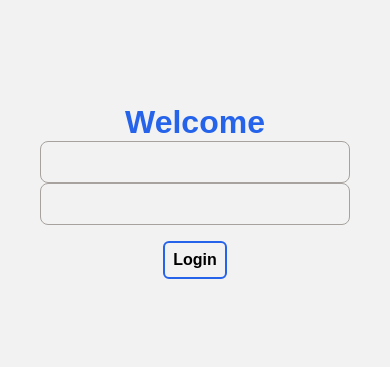
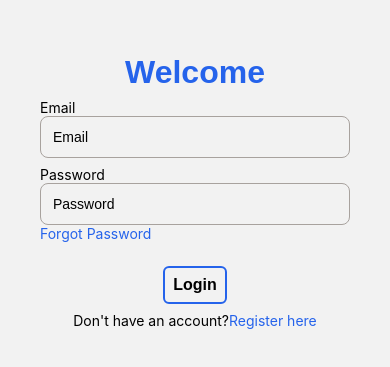
Before and after one commit to bea-austria/nameless, a React Native app: screen /Login in a window 390 px wide. Shown: the part 231-598 px from the top of the page. Built offline with nearby package versions, Linux system fonts and the light colour scheme.

Commit message:
Allow navigation to signup screen

```diff
--- a/src/screens/auth/Login.tsx
+++ b/src/screens/auth/Login.tsx
@@ -1,12 +1,15 @@
-import { ScrollView, Text, View, KeyboardAvoidingView } from "react-native";
-import { Formik, Form, Field } from "formik";
+import { Text, View, KeyboardAvoidingView } from "react-native";
+import { Formik } from "formik";
 import * as Yup from 'yup';
 import TextInput from "../../components/TextInput";
 import Button from "../../components/Button";
+import { useNavigation } from "@react-navigation/native";
+import { ScreenRef } from "../../helper/ScreenRef";
 
 const Login = () => {
+    const navigation = useNavigation();
 
-    let validationSchema = Yup.object().shape({
+    const validationSchema = Yup.object().shape({
         logInEmail: Yup.string().email('Invalid email').required('Required'),
         logInPassword: Yup.string()
             .required('Required')
@@ -16,7 +19,7 @@ const Login = () => {
         <KeyboardAvoidingView
             className="flex-1 items-center justify-center w-full px-10"
         >
-            <Text className="text-blue-600 font-poppins font-semibold text-[32px]">Welcome</Text>
+            <Text className="text-blue-600 font-poppins font-semibold text-[32px] mb-2">Welcome</Text>
             <View className="flex justify-center items-center w-full">
                 <Formik
                     initialValues={{
@@ -25,18 +28,26 @@ const Login = () => {
                     }}
                     validationSchema={validationSchema}
                     onSubmit={(values: any, { resetForm }: any) => {
+                        console.log(values)
                         resetForm()
                     }}
                 >
                     {({ handleSubmit }) => (
-                        <View className="w-full">
+                        <View className="w-full flex flex-col gap-2">
                             <TextInput
-                                name={"logInEmail"}
+                                name="logInEmail"
+                                placeHolder="Email"
+                                label="Email"
                             />
-                            <TextInput
-                                name={"logInPassword"}
-                                isSecured={true}
-                            />
+                            <View>
+                                <TextInput
+                                    name={"logInPassword"}
+                                    isSecured={true}
+                                    label="Password"
+                                    placeHolder="Password"
+                                />
+                                <Text className="text-blue-600">Forgot Password</Text>
+                            </View>
                             <View className="mt-4">
                                 <Button
                                     onPress={handleSubmit}
@@ -47,6 +58,14 @@ const Login = () => {
                     )}
                 </Formik>
             </View>
+            <Text className="mt-2">Don't have an account?
+                <Text
+                    className="text-blue-600"
+                    onPress={() => navigation.navigate(ScreenRef.Signup)}
+                >
+                    Register here
+                </Text>
+            </Text>
         </KeyboardAvoidingView >
     )
 }
```
